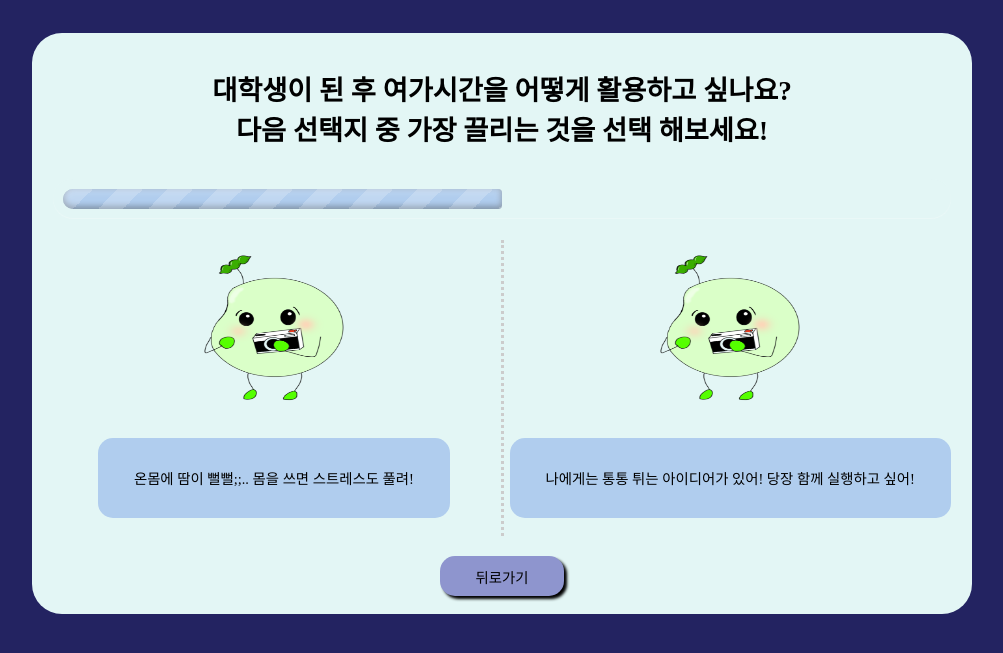
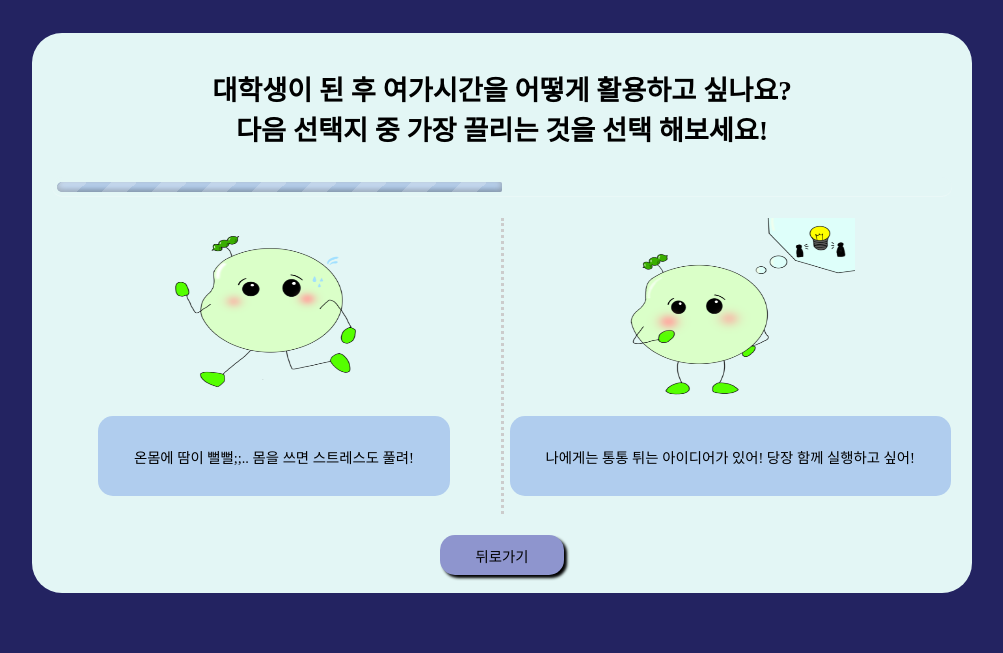
Before and after one commit to nicealswls/SW_project2021, a Django app: page /B/ in a window 1280 px wide. Shown: the top 653 px of the page, without its empty margins (138-1141 px from the left). Run offline with Django 3.2, Linux system fonts and the light colour scheme; some web fonts are replaced.

Commit message:
결과수정

```diff
--- a/myproject/myapp/static/css/Qna.css
+++ b/myproject/myapp/static/css/Qna.css
@@ -56,12 +56,12 @@ img { width:250px; height:180px; display: block; margin: auto;}
 section{margin: 1.3em; column-count:2; column-gap:15px; column-rule: 3px dotted #ccc;}
 #section{margin: 1.3em; column-count:3; column-gap:15px; column-rule: 3px dotted #ccc;}
 .meter {
-    margin:1.3em;
-    height: 20px;
+    margin:1.2em;
+    height: 10px;
     position: relative;
     background-color: #e3f6f5;
     border-radius: 25px;
-    padding: 10px;
+    padding: 5px;
     box-shadow: inset 0 -1px 1px rgba(255, 255, 255, 0.3);
   }
 .meter > span {
@@ -74,7 +74,7 @@ section{margin: 1.3em; column-count:2; column-gap:15px; column-rule: 3px dotted
     background-color: #b0cdee;
     background-image: linear-gradient(
       center bottom,
-      #232361 37%,
+      #b0cdee 37%,
       #7c9abd 69%
     );
     box-shadow:
--- a/myproject/myapp/templates/A-b.html
+++ b/myproject/myapp/templates/A-b.html
@@ -11,7 +11,7 @@
             <span style="width: 80%"></span>
         </div>
         <section>
-        <img src="{% static 'css/img/create.png' %}">
+        <img src="{% static 'css/img/A_b_1.png' %}">
         <button><a href="{%url 'society' %}">세상이 어떻게 돌아가는지 아는게 중요해!</a></button>
         <img src="{% static 'css/img/create.png' %}">
         <button><a href="{%url 'create' %}">정보화 시대에 필요한 인재가 되고 싶어!
--- a/myproject/myapp/templates/A-c.html
+++ b/myproject/myapp/templates/A-c.html
@@ -15,7 +15,7 @@
         <button><a href="{%url 'nature' %}"> 동식물이 좋아! 돌보고 관리하는 건 내 일상이야(자연)</a></button>
         <img src="{% static 'css/img/picture.png' %}">
         <button><a href="{%url 'picture' %}">갤러리 때문에 용량 다 썼다.. 남는 건 사진뿐!~~~</a></button>
-        <img src="{% static 'css/img/picture.png' %}">
+        <img src="{% static 'css/img/.png' %}">
         <button><a href="{%url 'music' %}"> music is my life.. 악기 연주는 최고의 힐링이야(음악)
         </a></button></section>
         <br>
--- a/myproject/myapp/templates/B-b.html
+++ b/myproject/myapp/templates/B-b.html
@@ -14,7 +14,7 @@
         <section>
         <img src="{% static 'css/img/idea.png' %}"><br>
         <button><a href="{%url 'idea' %}">머릿속에 상상이 가득해! 빨리 만들어 내고 싶어!</a></button><br>
-        <img src="{% static 'css/img/picture.png' %}"><br>
+        <img src="{% static 'css/img/B_b_2.png' %}"><br>
         <button><a href="{%url 'content' %}">한 분야만 판다! 공부를 이렇게 했더라면..
         </a></button>
         <br></section>
--- a/myproject/myapp/templates/B.html
+++ b/myproject/myapp/templates/B.html
@@ -11,9 +11,9 @@
             <span style="width: 50%"></span>
         </div>
         <section>
-        <img src="{% static 'css/img/picture.png' %}"><br>
+        <img src="{% static 'css/img/stress.png' %}"><br>
         <button><a href="{%url 'B_a' %}">온몸에 땀이 뻘뻘;;.. 몸을 쓰면 스트레스도 풀려!</a></button><br>
-        <img src="{% static 'css/img/picture.png' %}"><br>
+        <img src="{% static 'css/img/B_2.png' %}"><br>
         <button><a href="{%url 'B_b' %}">나에게는 통통 튀는 아이디어가 있어! 당장 함께 실행하고 싶어!</a></button>
         <br></section>
         <button id="back"><a href="{%url 'Qna' %}">뒤로가기</a></button><br>
--- a/myproject/myapp/templates/Qna.html
+++ b/myproject/myapp/templates/Qna.html
@@ -11,9 +11,9 @@
             <span style="width: 30%"></span>
         </div>
         <section>
-        <img src="{% static 'css/img/holy.png' %}"><br>
+        <img src="{% static 'css/img/.png' %}"><br>
         <button><a href="{%url 'A' %}">자기개발로 나에게 도움이 되는 활동을 하고싶어!</a></button><br>
-        <img src="{% static 'css/img/holy.png' %}"><br>
+        <img src="{% static 'css/img/.png' %}"><br>
         <button><a href="{%url 'B' %}">협력을 하면서 팀 프로젝트를 진행해보고 싶어!</a></button>
         <br></section>
         <br>
--- a/myproject/myapp/templates/act.html
+++ b/myproject/myapp/templates/act.html
@@ -7,7 +7,7 @@
     <body>
         <div id="ready">나와 가장 어울리는 동아리는... </div>
         <div id="content">당신은 사랑 받기위해 태어난 사람~ </div>
-        <div id="name"> 종교 동아리</div><hr>
+        <div id="name"> "종교 동아리"</div><hr>
 
         <article>
             <h3>ACT</h3>
--- a/myproject/myapp/templates/create.html
+++ b/myproject/myapp/templates/create.html
@@ -8,8 +8,9 @@
         <div id="ready">나와 가장 어울리는 동아리는... </div>
         <div id="content">어? 이게 왜 되지?... </div>
         <div id="name"> "개발 동아리"</div>
+        <hr>
         <article>
-            <h3>&lt;멋사</h3>
+            <h3>&lt;멋사&gt;</h3>
             <img src="">
             <p>웹 개발이 하고싶은 당신! 혹시 "멋쟁이 사자처럼"은 어떠신가요?
 
@@ -55,6 +56,6 @@
                 </ul></p>
 
         </article>
-        <button id="list"><a href="{%url 'list' %}">다른 동아리 보러가기!</a></button><br>
+        <button><a href="{%url 'list' %}">다른 동아리 보러가기!</a></button><br>
     </body>
 </html>
```
Also changed, not shown: myproject/myapp/templates/A.html (+6 -3 lines), myproject/myapp/static/css/img/A_b_1.png (added), myproject/myapp/static/css/img/B_2.png (added), myproject/myapp/static/css/img/B_b_2.png (added), myproject/myapp/static/css/img/stress.png (added).
